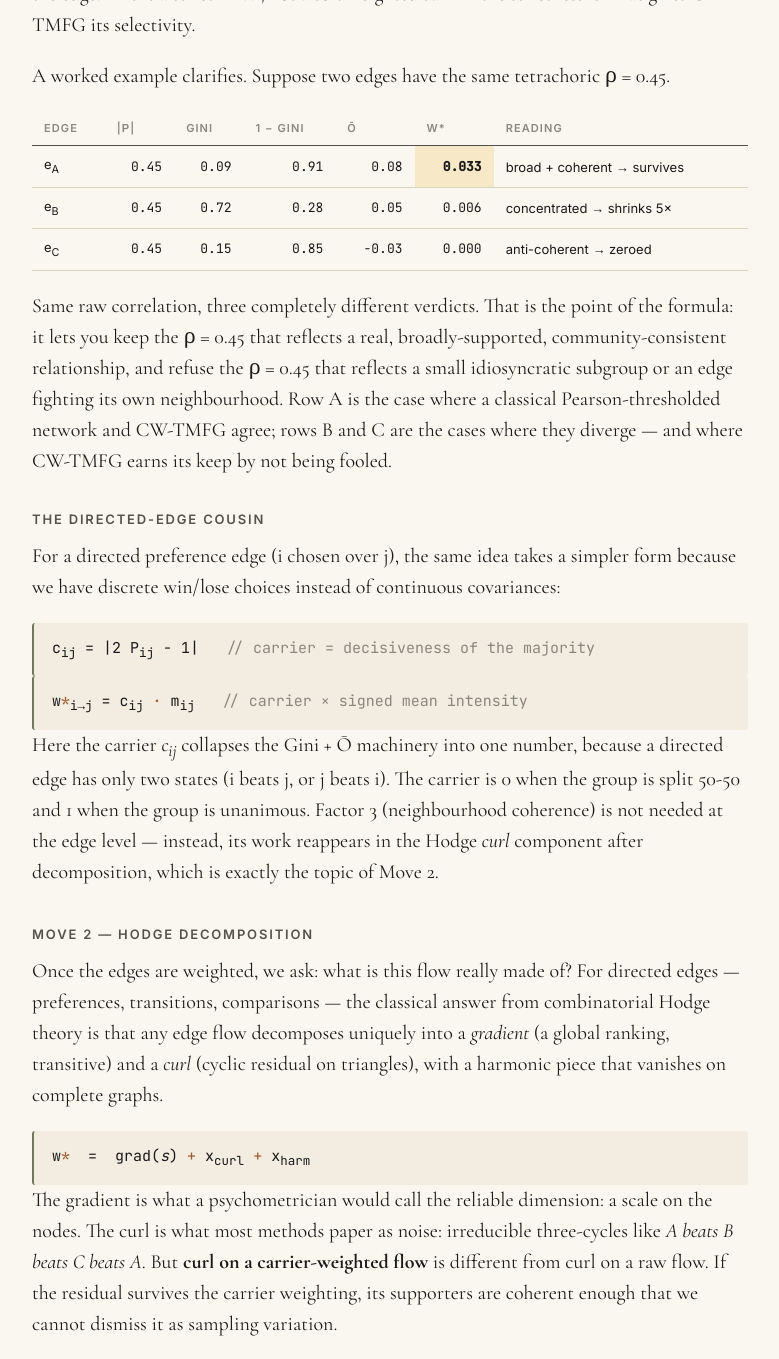
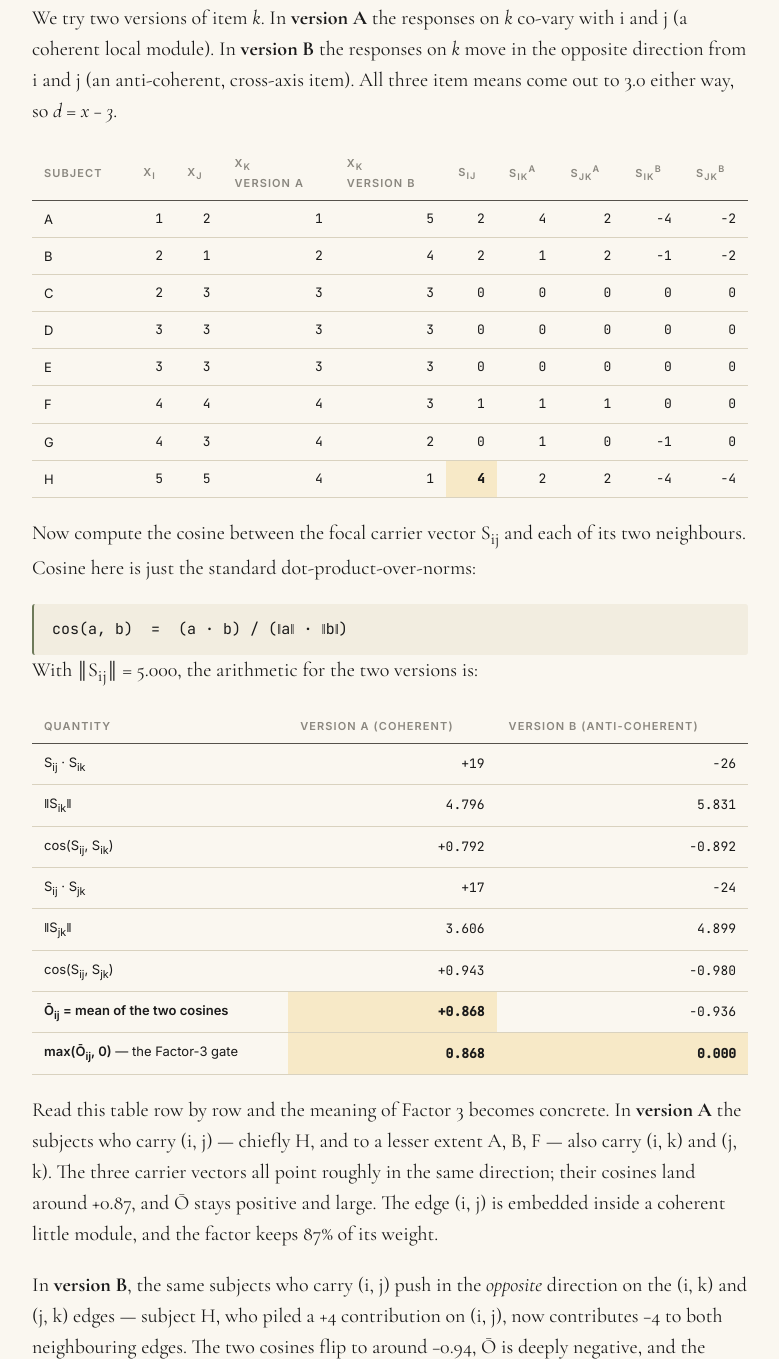
Before and after one commit to ad0c1/CW_unified, a plain HTML site: page education/index.html in a window 1280 px wide. Shown: the part 4335-5694 px from the top of the page, without its empty margins (250-1029 px from the left). Drawn offline with nearby package versions, Linux system fonts and the light colour scheme.

Commit message:
Education page: three-item toy example for Factor 3 (Ō)
Extends the 8-subject toy with a third item k, presented in two
versions: version A (co-varies with i, j — coherent) and version B
(moves opposite to i, j — anti-coherent). All three item means
remain 3.0 for clean arithmetic.

Full carrier-vector cosine derivation:
  Scenario A: cos(S_ij, S_ik) = +0.792
              cos(S_ij, S_jk) = +0.943
              Ō = +0.868  →  max(Ō, 0) = 0.868   (edge kept, ~87%)
  Scenario B: cos(S_ij, S_ik) = -0.892
              cos(S_ij, S_jk) = -0.980
              Ō = -0.936  →  max(Ō, 0) = 0.000   (edge zeroed)

Same focal edge (i, j) with ρ = 0.82, but the two versions of item
k produce completely different verdicts on whether (i, j) belongs
in its local neighbourhood. Numbers verified in Python. Closes
with the GW-21 tie-in — q40's borderline 12.5% cross-axis edge
share is the empirical analogue of a small-positive Ō, whereas
items with negative Ō get zeroed by Factor 3 before Stage-1 sees
them.

Co-Authored-By: Claude Opus 4.7 <noreply@anthropic.com>

```diff
--- a/education/index.html
+++ b/education/index.html
@@ -400,6 +400,60 @@
 
 <p>The <em>max(Ō, 0)</em> clip is deliberate. A negative Ō means this edge's carrier vector points <em>opposite</em> to its neighbourhood — that is, the same respondents who carry the local module actively push against this edge. Rather than let that fight negatively-weight the edge into the graph (which would corrupt walktrap on |w*|), we hard-zero it. If your edge is anti-coherent with its neighbourhood, it does not belong in this planar module at all.</p>
 
+<h3 style="margin-top:32px">A three-item toy for Ō</h3>
+
+<p>Extend the eight-subject example by adding a third item <em>k</em>. There are now three edges — (i, j), (i, k), (j, k) — and the edge we focus on, e = (i, j), has two neighbours that share a node with it: (i, k) shares node i, and (j, k) shares node j. Ō<sub>ij</sub> is the mean of two cosines.</p>
+
+<p>We try two versions of item <em>k</em>. In <b>version A</b> the responses on <em>k</em> co-vary with i and j (a coherent local module). In <b>version B</b> the responses on <em>k</em> move in the opposite direction from i and j (an anti-coherent, cross-axis item). All three item means come out to 3.0 either way, so <em>d = x − 3</em>.</p>
+
+<table class="table">
+  <thead><tr>
+    <th>subject</th><th>x<sub>i</sub></th><th>x<sub>j</sub></th>
+    <th>x<sub>k</sub><br>version A</th><th>x<sub>k</sub><br>version B</th>
+    <th>S<sub>ij</sub></th>
+    <th>S<sub>ik</sub><sup>A</sup></th><th>S<sub>jk</sub><sup>A</sup></th>
+    <th>S<sub>ik</sub><sup>B</sup></th><th>S<sub>jk</sub><sup>B</sup></th>
+  </tr></thead>
+  <tbody>
+    <tr><td>A</td><td class="num">1</td><td class="num">2</td><td class="num">1</td><td class="num">5</td><td class="num">2</td><td class="num">4</td><td class="num">2</td><td class="num">−4</td><td class="num">−2</td></tr>
+    <tr><td>B</td><td class="num">2</td><td class="num">1</td><td class="num">2</td><td class="num">4</td><td class="num">2</td><td class="num">1</td><td class="num">2</td><td class="num">−1</td><td class="num">−2</td></tr>
+    <tr><td>C</td><td class="num">2</td><td class="num">3</td><td class="num">3</td><td class="num">3</td><td class="num">0</td><td class="num">0</td><td class="num">0</td><td class="num">0</td><td class="num">0</td></tr>
+    <tr><td>D</td><td class="num">3</td><td class="num">3</td><td class="num">3</td><td class="num">3</td><td class="num">0</td><td class="num">0</td><td class="num">0</td><td class="num">0</td><td class="num">0</td></tr>
+    <tr><td>E</td><td class="num">3</td><td class="num">3</td><td class="num">3</td><td class="num">3</td><td class="num">0</td><td class="num">0</td><td class="num">0</td><td class="num">0</td><td class="num">0</td></tr>
+    <tr><td>F</td><td class="num">4</td><td class="num">4</td><td class="num">4</td><td class="num">3</td><td class="num">1</td><td class="num">1</td><td class="num">1</td><td class="num">0</td><td class="num">0</td></tr>
+    <tr><td>G</td><td class="num">4</td><td class="num">3</td><td class="num">4</td><td class="num">2</td><td class="num">0</td><td class="num">1</td><td class="num">0</td><td class="num">−1</td><td class="num">0</td></tr>
+    <tr><td>H</td><td class="num">5</td><td class="num">5</td><td class="num">4</td><td class="num">1</td><td class="num hit">4</td><td class="num">2</td><td class="num">2</td><td class="num">−4</td><td class="num">−4</td></tr>
+  </tbody>
+</table>
+
+<p>Now compute the cosine between the focal carrier vector S<sub>ij</sub> and each of its two neighbours. Cosine here is just the standard dot-product-over-norms:</p>
+
+<div class="math">cos(a, b) &nbsp;=&nbsp; (a · b) / (‖a‖ · ‖b‖)</div>
+
+<p>With ‖S<sub>ij</sub>‖ = 5.000, the arithmetic for the two versions is:</p>
+
+<table class="table">
+  <thead><tr>
+    <th>quantity</th><th>version A (coherent)</th><th>version B (anti-coherent)</th>
+  </tr></thead>
+  <tbody>
+    <tr><td>S<sub>ij</sub> · S<sub>ik</sub></td><td class="num">+19</td><td class="num">−26</td></tr>
+    <tr><td>‖S<sub>ik</sub>‖</td><td class="num">4.796</td><td class="num">5.831</td></tr>
+    <tr><td>cos(S<sub>ij</sub>, S<sub>ik</sub>)</td><td class="num">+0.792</td><td class="num">−0.892</td></tr>
+    <tr><td>S<sub>ij</sub> · S<sub>jk</sub></td><td class="num">+17</td><td class="num">−24</td></tr>
+    <tr><td>‖S<sub>jk</sub>‖</td><td class="num">3.606</td><td class="num">4.899</td></tr>
+    <tr><td>cos(S<sub>ij</sub>, S<sub>jk</sub>)</td><td class="num">+0.943</td><td class="num">−0.980</td></tr>
+    <tr><td><b>Ō<sub>ij</sub> = mean of the two cosines</b></td><td class="num hit">+0.868</td><td class="num">−0.936</td></tr>
+    <tr><td><b>max(Ō<sub>ij</sub>, 0)</b> — the Factor-3 gate</td><td class="num hit">0.868</td><td class="num hit">0.000</td></tr>
+  </tbody>
+</table>
+
+<p>Read this table row by row and the meaning of Factor 3 becomes concrete. In <b>version A</b> the subjects who carry (i, j) — chiefly H, and to a lesser extent A, B, F — also carry (i, k) and (j, k). The three carrier vectors all point roughly in the same direction; their cosines land around +0.87, and Ō stays positive and large. The edge (i, j) is embedded inside a coherent little module, and the factor keeps 87% of its weight.</p>
+
+<p>In <b>version B</b>, the same subjects who carry (i, j) push in the <em>opposite</em> direction on the (i, k) and (j, k) edges — subject H, who piled a +4 contribution on (i, j), now contributes −4 to both neighbouring edges. The two cosines flip to around −0.94, Ō is deeply negative, and the max(·, 0) clip zeroes the edge entirely. The (i, j) edge might still be strong on the group correlation matrix (ρ was 0.82), but it does not belong in the same local module as its neighbours — it is a cross-axis edge, and Factor 3 refuses to let it join the walktrap community that (i, k) and (j, k) form.</p>
+
+<p>This is exactly the mechanism that catches "borderline" items in the GW-21 short form: q40 sits at 12.5% cross-axis edge share in the network — barely under the 20% Stage-1 cutoff — precisely because its Ō is small but not negative. Items with negative Ō get zeroed out by Factor 3 before Stage-1 even sees them.</p>
+
 <h3 style="margin-top:32px">The three factors together</h3>
 
 <p>Multiplying gives an edge weight that fires only when all three conditions are met: <b>the raw signal is real</b> (|ρ| is not near zero), <b>the carrier is broad</b> (Gini is small), and <b>the carrier is coherent with its neighbourhood</b> (Ō is positive). Any one of the three going to zero zeros the edge. This is a strict AND, not a soft weighted sum — the strictness is what gives CW-TMFG its selectivity.</p>
```
